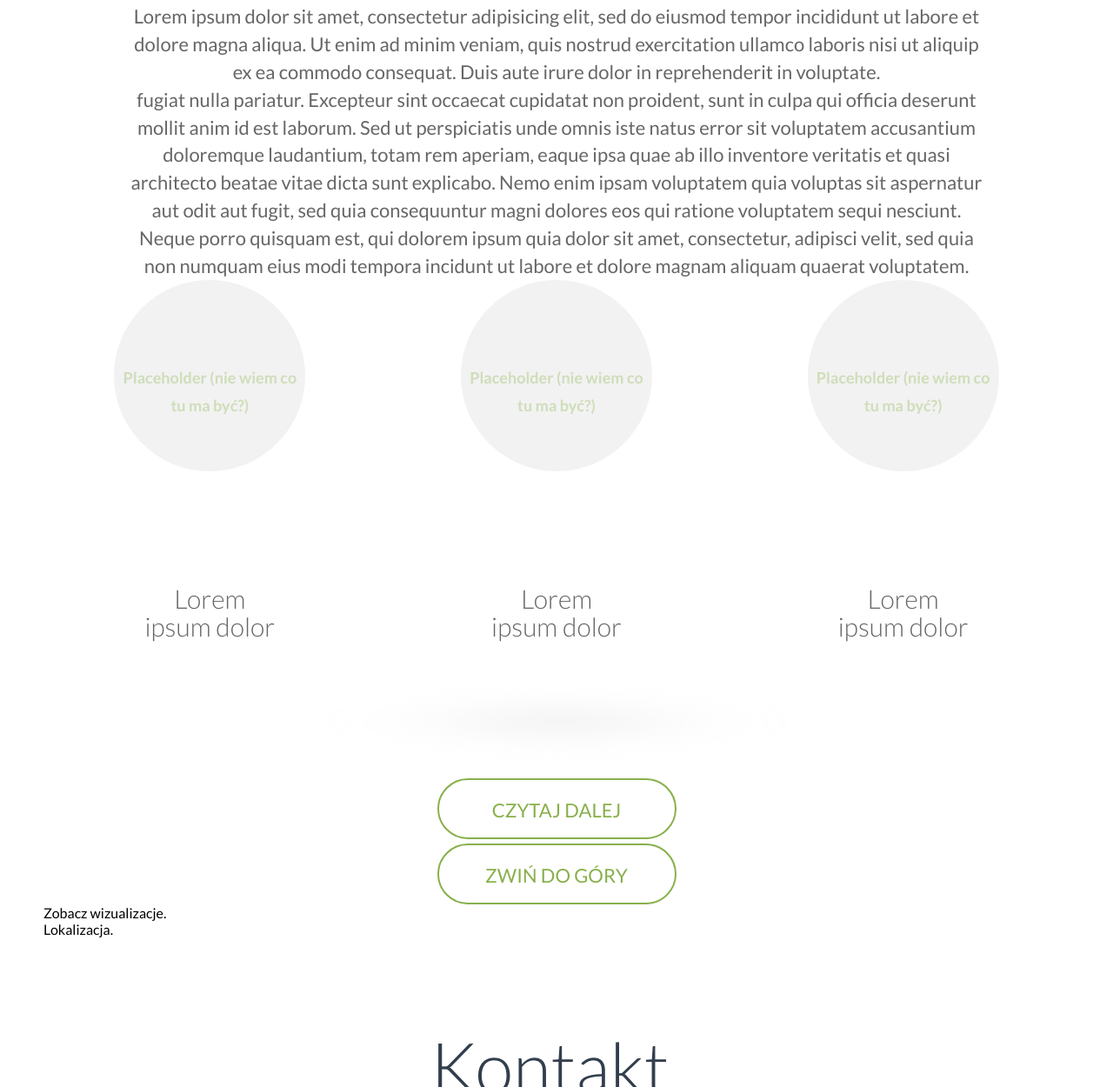
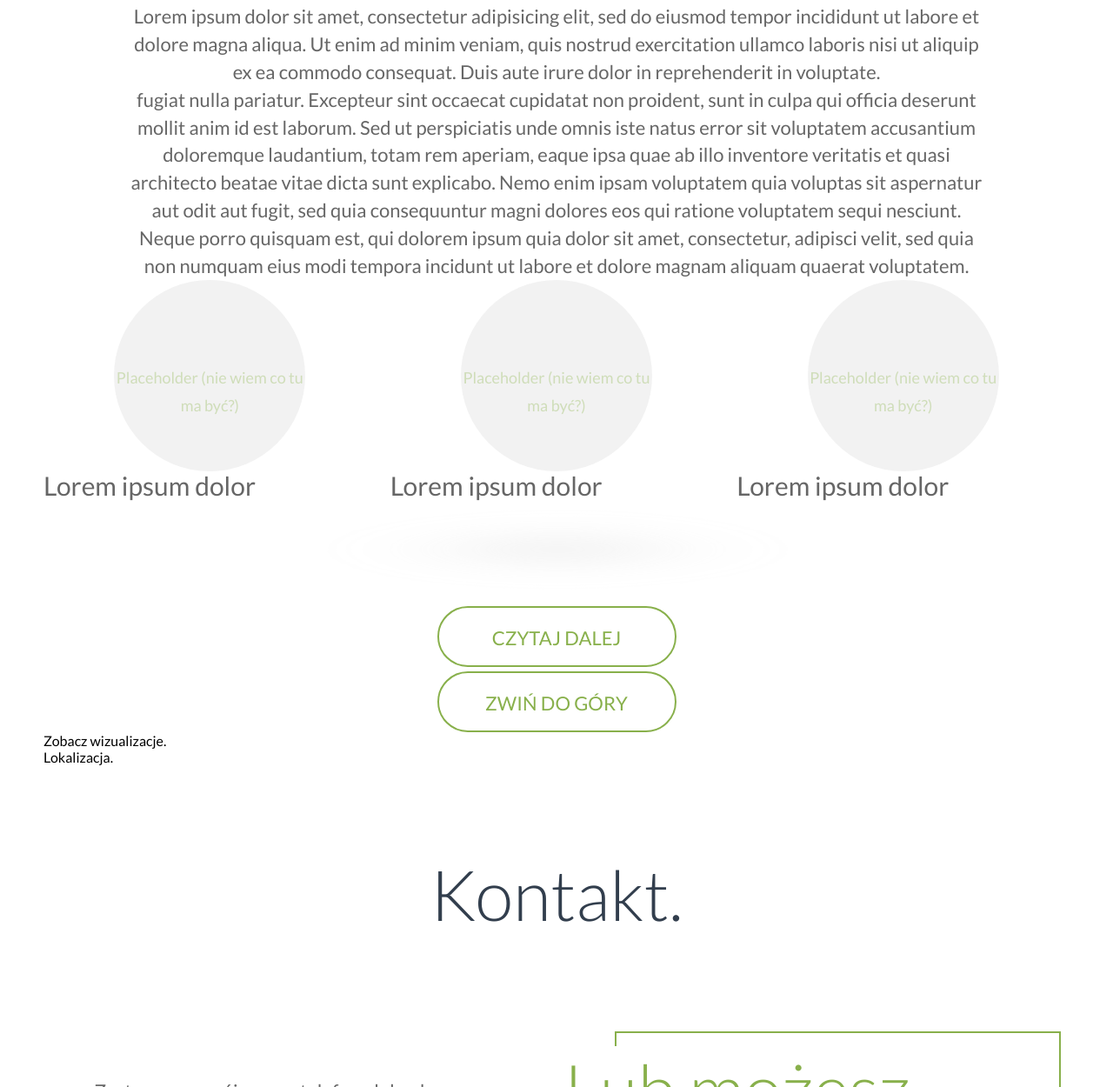
Before and after one commit to KrugerTheFirst/developer, a website: page index.html in a window 1280 px wide. Shown: the part 1153-2403 px from the top of the page at 87% size. Drawn offline with nearby package versions, Linux system fonts and the light colour scheme; files that its build step writes are made by us from their sources; files whose address does not match are found by name.

Commit message:
feat(css): investment adding new parts

```diff
--- a/index.html
+++ b/index.html
@@ -14,9 +14,8 @@
     <header>
         <div class="logo">
             Rezydencje
+            <span class="logo logo--second">Ostoja</span>
         </div>
-
-        <giv class="logo logo--second">Ostoja</giv>
 
         <nav id="navigation">
             <a href="/html/">O inwestycji</a>
@@ -57,18 +56,18 @@
         </div>
 
         <div class="placeholder">
-            <h1>Placeholder
-                (nie wiem co tu ma być?)</h1>
-            <h2>Lorem ipsum
-                dolor</h2>
-            <h1>Placeholder
-                (nie wiem co tu ma być?)</h1>
-            <h2>Lorem ipsum
-                dolor</h2>
-            <h1>Placeholder
-                (nie wiem co tu ma być?)</h1>
-            <h2>Lorem ipsum
-                dolor</h2>
+            <div class="ball">Placeholder
+                (nie wiem co tu ma być?)</div>
+            <span>Lorem ipsum
+                dolor</span>
+            <div class="ball">Placeholder
+                (nie wiem co tu ma być?)</div>
+            <span>Lorem ipsum
+                dolor</span>
+            <div class="ball">Placeholder
+                (nie wiem co tu ma być?)</div>
+            <span>Lorem ipsum
+                dolor</span>
         </div>
 
         <div class="shadow">
--- a/src/scss/modules/_investment.scss
+++ b/src/scss/modules/_investment.scss
@@ -41,7 +41,7 @@
     display: inline-block;
     column-count: 3;
 
-    h1 {
+    .ball {
       width: 220px;
       height: 220px;
       background-color: #eaeaea;
@@ -56,7 +56,7 @@
       padding-top: 25%;
     }
 
-    h2 {
+    span {
       width: 164px;
       height: 55px;
       font-family: 'Lato', sans-serif;
```
